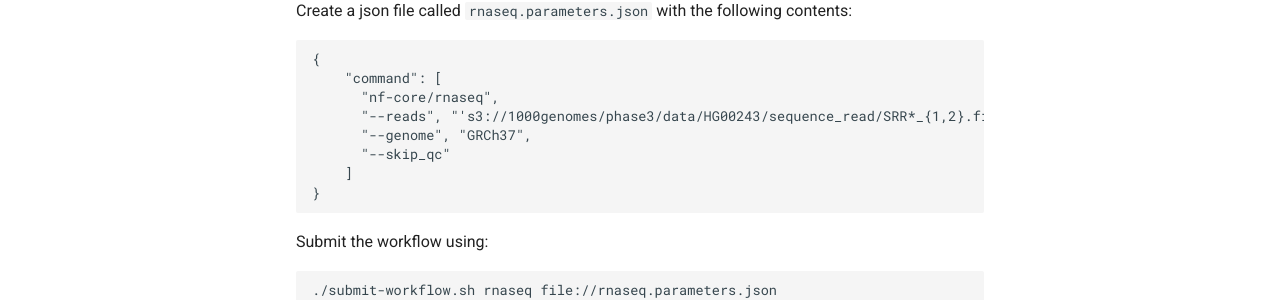
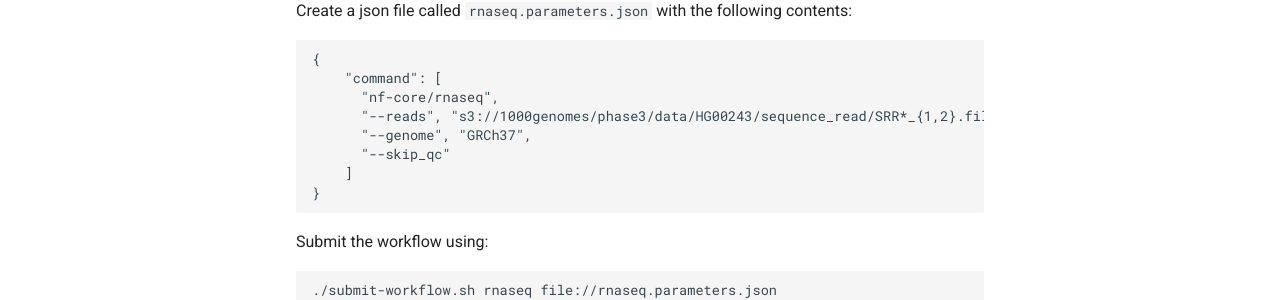
Before and after one commit to aws-samples/aws-genomics-nextflow-workshop, an MkDocs documentation site: the page built from docs/modules/module-2__running-nextflow.md, in a window 1280 px wide and 900 px high, scrolled down 12249 px. Shown: the part 479-779 px from the top of the window. Built offline with MkDocs 1.6.1 and Material for MkDocs 9.7.7, drawn with Linux system fonts in a browser that asks for light colours.

Commit message:
fix rnaseq example

```diff
--- a/docs/modules/module-2__running-nextflow.md
+++ b/docs/modules/module-2__running-nextflow.md
@@ -500,7 +500,7 @@ Create a json file called `rnaseq.parameters.json` with the following contents:
 {
     "command": [
       "nf-core/rnaseq",
-      "--reads", "'s3://1000genomes/phase3/data/HG00243/sequence_read/SRR*_{1,2}.filt.fastq.gz'",
+      "--reads", "s3://1000genomes/phase3/data/HG00243/sequence_read/SRR*_{1,2}.filt.fastq.gz",
       "--genome", "GRCh37",
       "--skip_qc"
     ]
```
